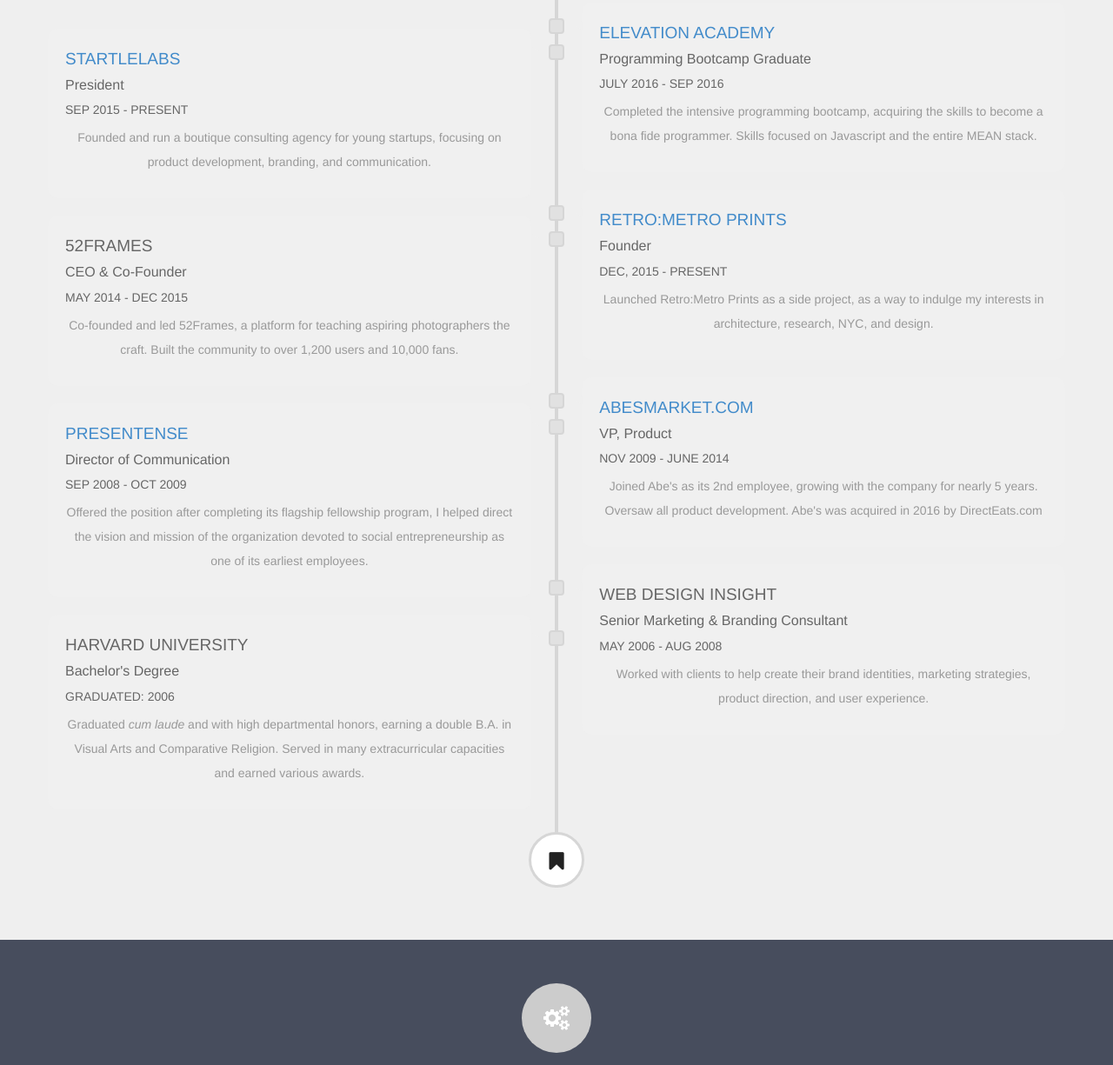
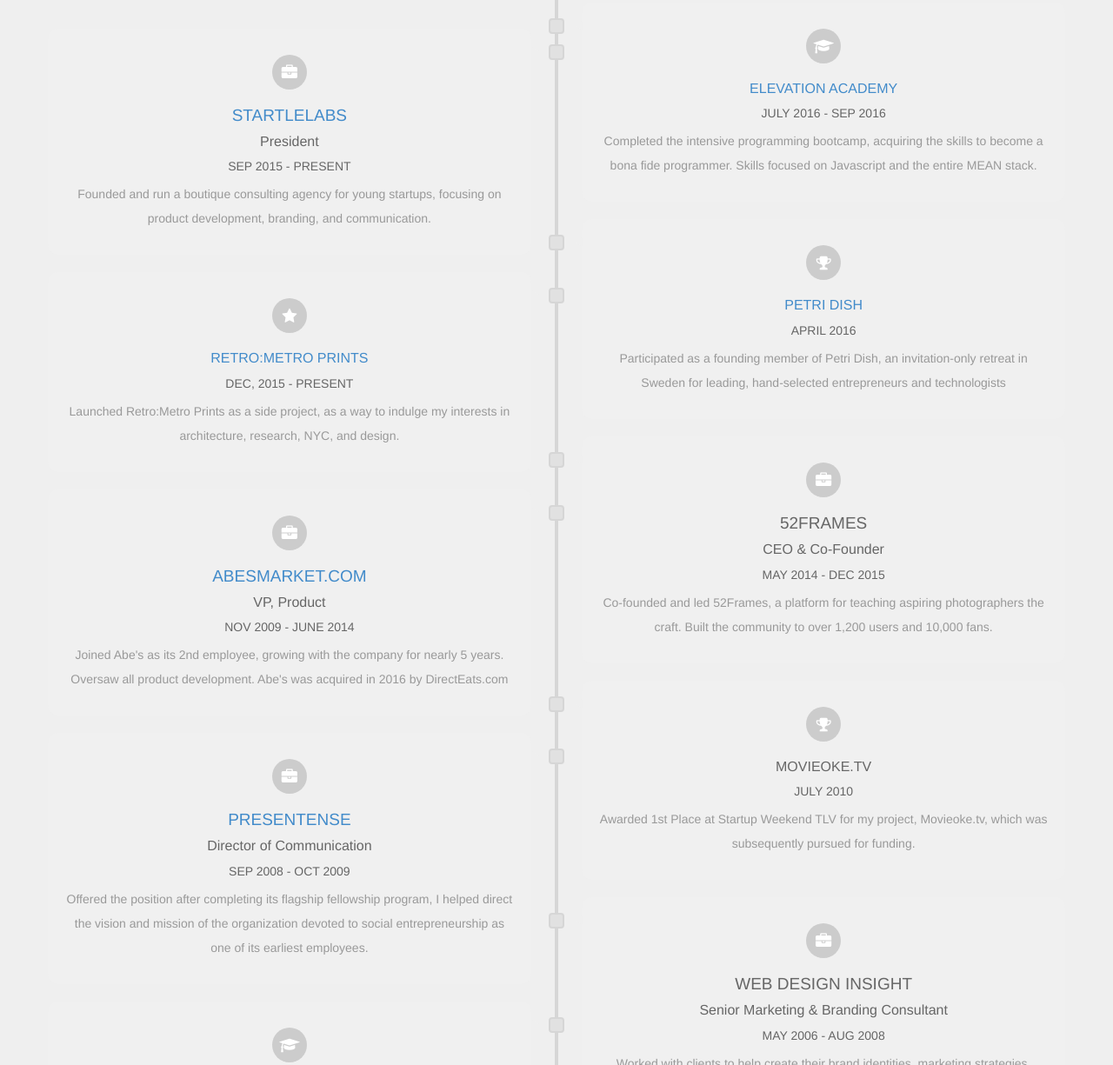
Before and after one commit to shaidavis/shaidavis.github.io, a website with bundled scripts: page index.html in a window 1280 px wide. Shown: the part 3918-5143 px from the top of the page at 87% size. Built offline with nearby package versions, Linux system fonts and the light colour scheme.

Commit message:
added to experience section

```diff
--- a/html/css/style.css
+++ b/html/css/style.css
@@ -15,6 +15,22 @@
     border: 9px double darkgray;
 }
 
+
+/*EXPERIENCE*/
+
+
+
+.experience-item-title  div {
+    width: 40px;
+    height: 40px;
+    margin: 10px auto 20px auto;
+    background-color: #cccccc;
+    border-radius: 100%;
+    -webkit-border-radius: 100%;
+    padding-top: 8px;
+    font-size: 1.3em;
+    color: white;
+}
 
 /* ##### GENERAL CLASS ##### */
 *, *:after, *::before {
--- a/index.html
+++ b/index.html
@@ -168,6 +168,7 @@
       </p>
 		</div>
     <!-- ./some text about yourself -->
+    	<br>
 		<div class="col-md-4 item_bottom">
       <!-- some number facts -->
 			<div class="number-counters text-center">
@@ -649,8 +650,6 @@
 		<!-- Section title -->
 		<div class="section-title item_bottom text-center">
 			<div>
-			<i class="fa fa-calendar-check-o" aria-hidden="true"></i>
-
 				<span class="fa fa-calendar fa-2x"></span>
 			</div>
 
@@ -663,80 +662,159 @@
 			<!-- History Year -->
 			<li class="title">Present</li>
 			<li class="note item_right">
-			<h4><a href="http://www.elevationacademy.co/program/coding/" target="_blank">Elevation Academy</a></h4>
-			<h5>Programming Bootcamp Graduate</h5>
+			<div class="experience-item-title item_bottom text-center">
+				<div>
+					<span class="fa fa-graduation-cap"></span>
+				</div>
+			<h5 style="text-transform:uppercase"><a href="http://www.elevationacademy.co/program/coding/" target="_blank">
+			Elevation Academy</a></h5>
+			<!-- <h5>Programming Bootcamp Graduate</h5> -->
 			<span class="date">
 			JULY 2016 - SEP 2016</span>
+			</div>
 			<p class="desc">
 				 Completed the intensive programming bootcamp, acquiring the skills to become a bona fide programmer. Skills focused on Javascript and the entire MEAN stack.
 			</p>
 			<span class="arrow fa fa-play"></span>
 			</li>
+
 			<li class="note item_left">
-			<h4><a href="http://www.startlelabs.com" target="_blank">StartleLabs</a>
+			<div class="experience-item-title item_bottom text-center">
+				<div>
+					<span class="fa fa-briefcase"></span>
+				</div>
+			<h4><a href="http://www.startlelabs.com" target="_blank">
+			StartleLabs</a></h4>
 			<h5>President</h5>
 			<span class="date">
 			Sep 2015 - Present </span>
+			</div>
 			<p class="desc">
 				 Founded and run a boutique consulting agency for young startups, focusing on product development, branding, and communication.
 			</p>
 			<span class="arrow fa fa-play"></span>
 			</li>
+
+
 			<li class="note item_right">
-			<h4><a href="http://www.retrometroprints.com" target="_blank">Retro:Metro Prints</a>
-			<h5>Founder</h5>
+			<div class="experience-item-title item_bottom text-center">
+				<div>
+					<span class="fa fa-trophy"></span>
+				</div>
+			<h5 style="text-transform:uppercase"><a href="http://wwww.petridish.se" target="_blank">Petri Dish</a></h5>
+			<span class="date">
+			April 2016 </span>
+			</div>
+			<p class="desc">
+				 Participated as a founding member of Petri Dish, an invitation-only retreat in Sweden for leading, hand-selected entrepreneurs and technologists
+			</p>
+			<span class="arrow fa fa-play"></span>
+			</li>
+
+			<li class="note item_right">
+			<div class="experience-item-title item_bottom text-center">
+				<div>
+					<span class="fa fa-star"></span>
+				</div>
+			<h5 style="text-transform:uppercase"><a href="http://www.retrometroprints.com" target="_blank">Retro:Metro Prints</a></h5>
 			<span class="date">
 			Dec, 2015 - Present </span>
+			</div>
 			<p class="desc">
 				 Launched Retro:Metro Prints as a side project, as a way to indulge my interests in architecture, research, NYC, and design.
 			</p>
 			<span class="arrow fa fa-play"></span>
 			</li>
+
 			<li class="note item_left">
+			<div class="experience-item-title item_bottom text-center">
+				<div>
+					<span class="fa fa-briefcase"></span>
+				</div>
 			<h4>52Frames</h4>
 			<h5>CEO & Co-Founder</h5>
 			<span class="date">
 			May 2014 - Dec 2015 </span>
+			</div>
 			<p class="desc">
 				 Co-founded and led 52Frames, a platform for teaching aspiring photographers the craft. Built the community to over 1,200 users and 10,000 fans.
 			</p>
 			<span class="arrow fa fa-play"></span>
 			</li>
+
 			<li class="note item_left">
-			<h4><a href="https://www.directeats.com/abesmarket" target="_blank">AbesMarket.com</a>
+			<div class="experience-item-title item_bottom text-center">
+				<div>
+					<span class="fa fa-briefcase"></span>
+				</div>
+			<h4><a href="https://www.directeats.com/abesmarket" target="_blank">AbesMarket.com</a></h4>
 			<h5>VP, Product</h5>
 			<span class="date">
 			Nov 2009 - June 2014 </span>
+			</div>
 			<p class="desc">
 				 Joined Abe's as its 2nd employee, growing with the company for nearly 5 years. Oversaw all product development. Abe's was acquired in 2016 by DirectEats.com
 			</p>
 			<span class="arrow fa fa-play"></span>
 			</li>
+
+			<li class="note item_right">
+			<div class="experience-item-title item_bottom text-center">
+				<div>
+					<span class="fa fa-trophy"></span>
+				</div>
+			<h5 style="text-transform:uppercase">Movieoke.tv</h5>
+			<span class="date">
+			July 2010 </span>
+			</div>
+			<p class="desc">
+				 Awarded 1st Place at Startup Weekend TLV for my project, Movieoke.tv, which was subsequently pursued for funding.
+			</p>
+			<span class="arrow fa fa-play"></span>
+			</li>
+
 			<li class="note item_left">
-			<h4><a href="https://www.presentense.org" target="_blank">PresenTense</a>
+			<div class="experience-item-title item_bottom text-center">
+				<div>
+					<span class="fa fa-briefcase"></span>
+				</div>
+			<h4><a href="https://www.presentense.org" target="_blank">PresenTense</a></h4>
 			<h5>Director of Communication</h5>
 			<span class="date">
 			Sep 2008 - Oct 2009 </span>
+			</div>
 			<p class="desc">
 				 Offered the position after completing its flagship fellowship program, I helped direct the vision and mission of the organization devoted to social entrepreneurship as one of its earliest employees.
 			</p>
 			<span class="arrow fa fa-play"></span>
 			</li>
+
 			<li class="note item_left">
+			<div class="experience-item-title item_bottom text-center">
+				<div>
+					<span class="fa fa-briefcase"></span>
+				</div>
 			<h4>Web Design Insight</h4>
 			<h5>Senior Marketing & Branding Consultant</h5>
 			<span class="date">
 			May 2006 - Aug 2008 </span>
+			</div>
 			<p class="desc">
 				 Worked with clients to help create their brand identities, marketing strategies, product direction, and user experience.
 			</p>
 			<span class="arrow fa fa-play"></span>
 			</li>
+
 			<li class="note item_left">
-			<h4>Harvard University
+			<div class="experience-item-title item_bottom text-center">
+				<div>
+					<span class="fa fa-graduation-cap"></span>
+				</div>
+			<h4>Harvard University</h4>
 			<h5>Bachelor's Degree</h5>
 			<span class="date">
 			Graduated: 2006 </span>
+			</div>
 			<p class="desc">
 				 Graduated <em>cum laude</em> and with high departmental honors, earning a double B.A. in Visual Arts and Comparative Religion. Served in many extracurricular capacities and earned various awards.
 			</p>
```
